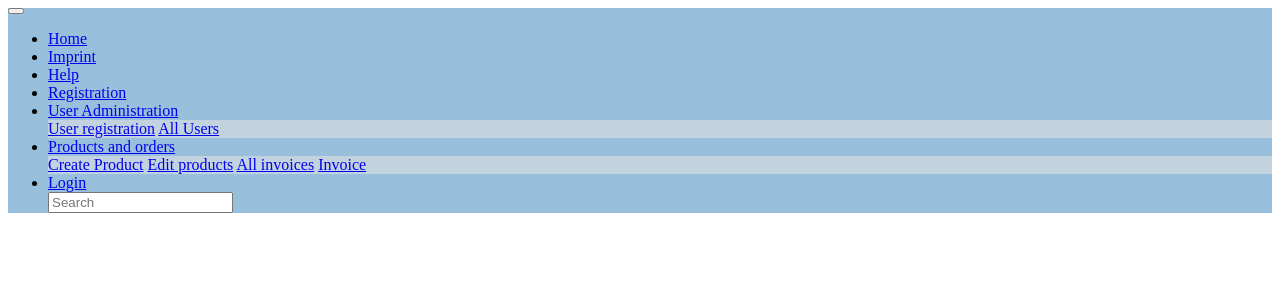
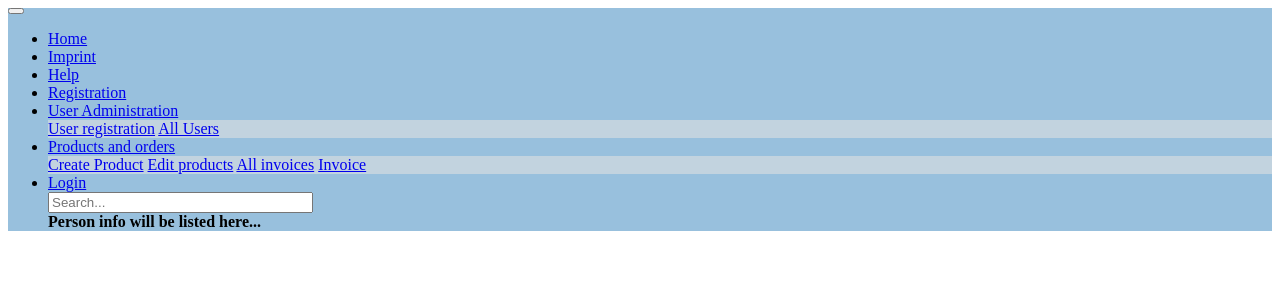
Before and after one commit to NadiiaGoncharenko/Dream-Coffin, a PHP site: page /menuleiste.php in a window 1280 px wide. Shown: the top 300 px of the page. Run offline with PHP 8.4, Linux system fonts and the light colour scheme.

Commit message:
Ьутгдушіеу Гзвфеу

```diff
--- a/FrontEnd/webstructure/menuleiste.php
+++ b/FrontEnd/webstructure/menuleiste.php
@@ -82,10 +82,21 @@
                     </li>
                 <?php endif ?>
 
-                <div class="form-group">
-                    <input type="text" class="form-control" id="search" placeholder="Search" name="search">
-                </div>
+                <!-- <div class="form-group">
+                    <input type="text" class="form-control" id="search"  title="Type in a category name="search">
+
+                </div> -->
+                <form>
+                    <input type="text" size="30" placeholder="Search..." onkeyup="showResult(this.value) onchange="showUser(this.value)">
+                    <div id="livesearch"></div>
+
+<div id="txtHint"><b>Person info will be listed here...</b></div>
+                </form>
             </ul>
         </div>
     </nav>
 </div>
+
+<script>
+	showResult();
+</script>
```
